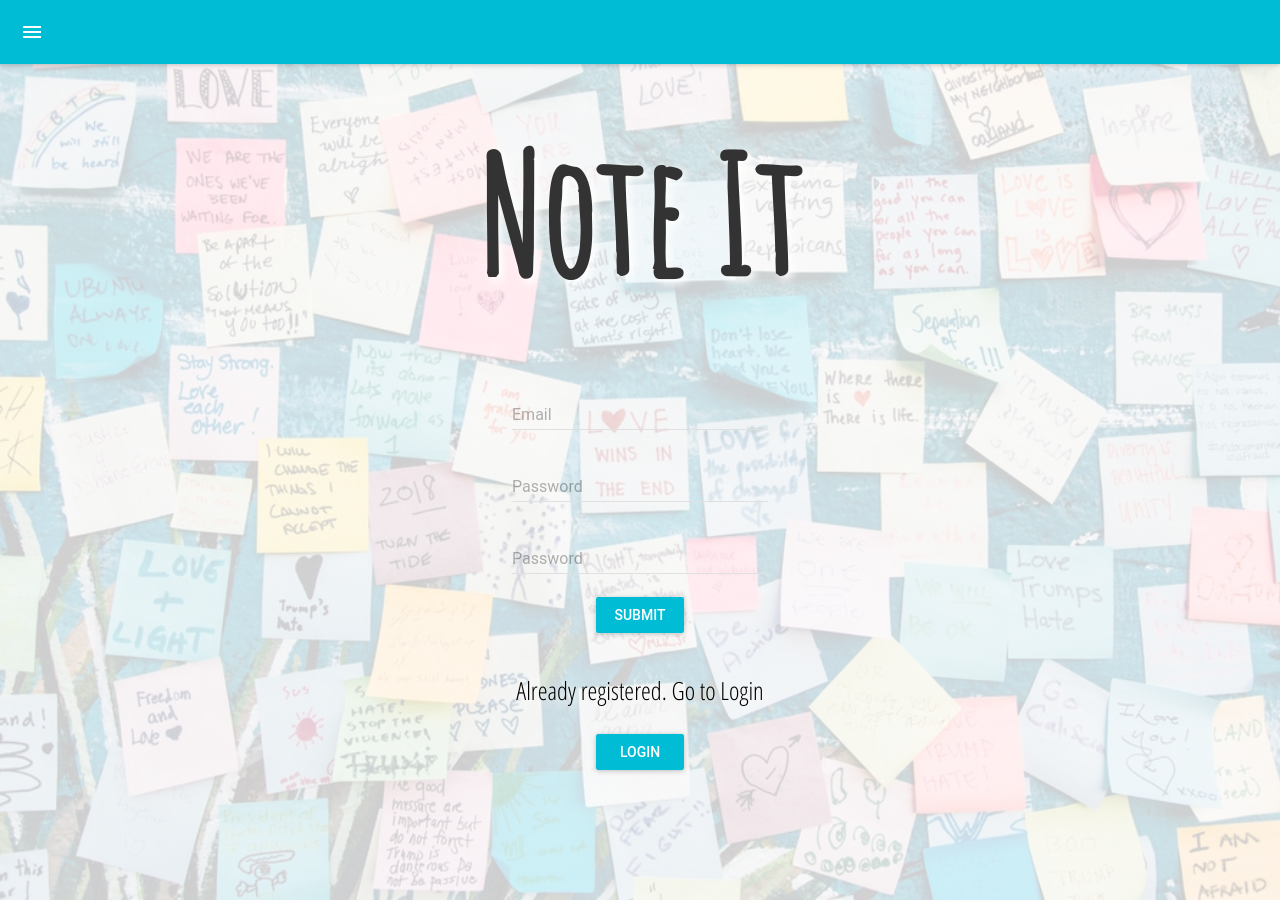
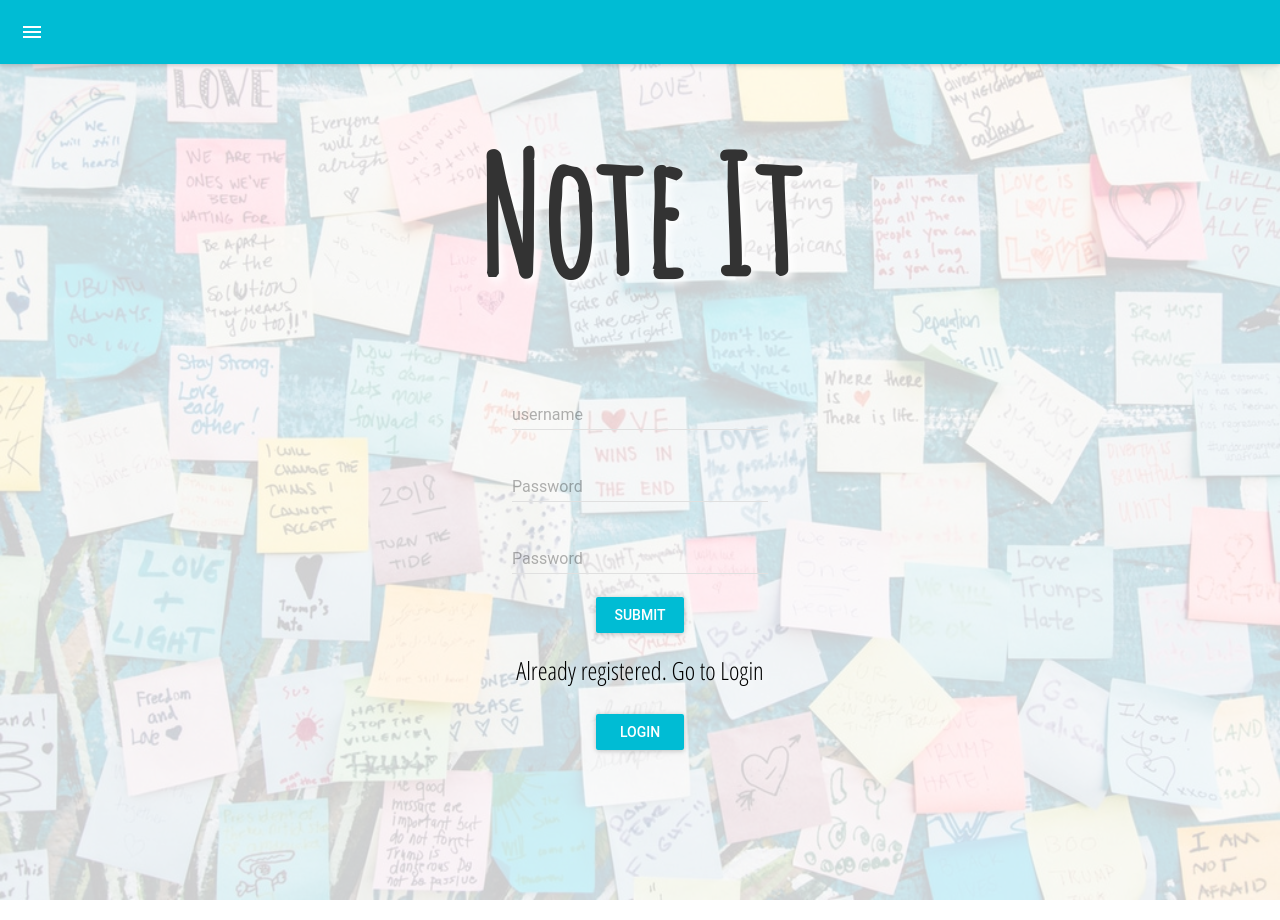
Before and after one commit to ashratigan/note-it-client, a React (Create React App) app: page / in a window 1280 px wide. Both pictures are taken after a click on the button "REGISTER". Built offline with nearby package versions, Linux system fonts and the light colour scheme; what react-tap-event-plugin would draw is missing.

Commit message:
Sign up / in forms now clear on submit

```diff
--- a/src/components/Board.js
+++ b/src/components/Board.js
@@ -73,7 +73,7 @@ getClickHandler = (onClick, onDblClick, delay) => {
     })
   }
 
-  componentDidMount() {
+  getQuote = () => {
     axios.get('https://talaikis.com/api/quotes/random/')
       .then(data => {
         const quoteData = data.data
@@ -82,17 +82,9 @@ getClickHandler = (onClick, onDblClick, delay) => {
           quoteAuthor: quoteData.author
         })
       })
+  }
 
-    axios.get('https://ineedaprompt.com/dictionary/default/prompt?q=adj+noun+adv+verb+noun+location')
-      .then(data => {
-        // console.log(data)
-        // console.log(data.data.english)
-        const prompt = data.data.english
-        this.setState({
-          prompt: prompt
-        })
-      })
-
+  getFact = () => {
     axios.get('http://numbersapi.com/random/year?json')
       .then(data => {
         // console.log(data.data.text)
@@ -102,11 +94,24 @@ getClickHandler = (onClick, onDblClick, delay) => {
           numFact: numFact
         })
       })
+  }
 
-      // console.log(this)
-      // console.log(this.props.credentials.state.token)
-      // console.log(this.state)
-      // console.log(this.props.credentials)
+  getPropmt = () => {
+    axios.get('https://ineedaprompt.com/dictionary/default/prompt?q=adj+noun+adv+verb+noun+location')
+    .then(data => {
+      // console.log(data)
+      // console.log(data.data.english)
+      const prompt = data.data.english
+      this.setState({
+        prompt: prompt
+      })
+    })
+  }
+
+  componentDidMount() {
+    this.getQuote()
+    this.getFact()
+    this.getPropmt()
     this.getNotes()
   }
 
--- a/src/components/Login.js
+++ b/src/components/Login.js
@@ -43,8 +43,10 @@ class Login extends Component {
     axios(payload)
     // axios.post(apiBaseUrl+'sign-in', payload)
       .then(function (response) {
-        console.log(response);
-        console.log(response.data.user.token);
+        // console.log(response);
+        // console.log(response.data.user.token);
+        console.log(self.props.appContext)
+        console.log(self.props.appContext.state)
         if(response.status === 200){
           console.log("Login successfull");
           self.setState({
@@ -118,22 +120,25 @@ class Login extends Component {
              <h1>Note It</h1>
            </div>
            <TextField
-             hintText="Enter your Email"
-             name="credentials[email]"
+             hintText="Enter your Username"
              floatingLabelText="Username"
+             value={this.state.username}
              onChange = {(event,newValue) => this.setState({username:newValue})}
              />
            <br/>
              <TextField
                type="password"
-               name="credentials[passwrd]"
                hintText="Enter your Password"
                floatingLabelText="Password"
+               value={this.state.password}
                onChange = {(event,newValue) => this.setState({password:newValue})}
                />
              <br/>
              <RaisedButton label="Submit" primary={true} onClick={(event) => this.handleClick(event)}/>
-            <div><h4>{this.state.userFeedback}</h4></div>
+            <div>
+              <br/>
+              <h2>{this.state.userFeedback}</h2>
+            </div>
          </div>
          </MuiThemeProvider>
       </div>
--- a/src/components/Register.js
+++ b/src/components/Register.js
@@ -13,7 +13,7 @@ class Register extends Component {
     this.state={
     //   first_name:'',
     //   last_name:'',
-      email:'',
+      username:'',
       password:'',
       password_confirmation: '',
       userFeedback: ''
@@ -44,7 +44,7 @@ class Register extends Component {
     console.log(payload)
     axios(payload)
    .then(function (response) {
-     self.setState({userFeedback: 'Registration successful! Login to get started!', email: '', password: '', password_confirmation: ''})
+     self.setState({userFeedback: 'Registration successful! Login to get started!', username: '', password: '', password_confirmation: ''})
      console.log(response);
      if(response.status === 200){
       //  console.log("registration successfull");
@@ -62,7 +62,7 @@ class Register extends Component {
      console.log(error);
      console.log(self)
      console.log(self.state)
-     self.setState({userFeedback: 'Username is already taken or your passwords are different', email: '', password: '', password_confirmation: ''})
+     self.setState({userFeedback: 'Username is already taken or your passwords are different', username: '', password: '', password_confirmation: ''})
    });
   }
 
@@ -76,16 +76,16 @@ class Register extends Component {
              <h1>Note It</h1>
            </div>
            <TextField
-             hintText="Enter your Email"
+             hintText="Enter your Username"
              type="email"
-             name="credentials[email]"
-             floatingLabelText="Email"
-             onChange = {(event,newValue) => this.setState({email:newValue})}
+             value={this.state.username}
+             floatingLabelText="username"
+             onChange = {(event,newValue) => this.setState({username:newValue})}
              />
            <br/>
            <TextField
              type = "password"
-             name="credentials[password]"
+             value={this.state.password}
              hintText="Enter your Password"
              floatingLabelText="Password"
              onChange = {(event,newValue) => this.setState({password:newValue})}
@@ -93,14 +93,14 @@ class Register extends Component {
              <br />
            <TextField
              type = "password"
-             name="credentials[password_confirmation]"
+             value={this.state.password_confirmation}
              hintText="Enter your Password"
              floatingLabelText="Password"
              onChange = {(event,newValue) => this.setState({password_confirmation:newValue})}
              />
            <br/>
            <RaisedButton label="Submit" primary={true} style={style} onClick={(event) => this.handleClick(event)}/>
-           <div><h4>{this.state.userFeedback}</h4></div>
+           <div><h2>{this.state.userFeedback}</h2></div>
           </div>
          </MuiThemeProvider>
       </div>
--- a/src/styles/LoginScreen.css
+++ b/src/styles/LoginScreen.css
@@ -22,5 +22,5 @@ input {
 .loginMessage {
     font-size: 25px;
     text-shadow: 4px 4px 8px #fff;
-    margin: 25px 0 5px 0;
+    margin: 5px 0 5px 0;
 }
```
